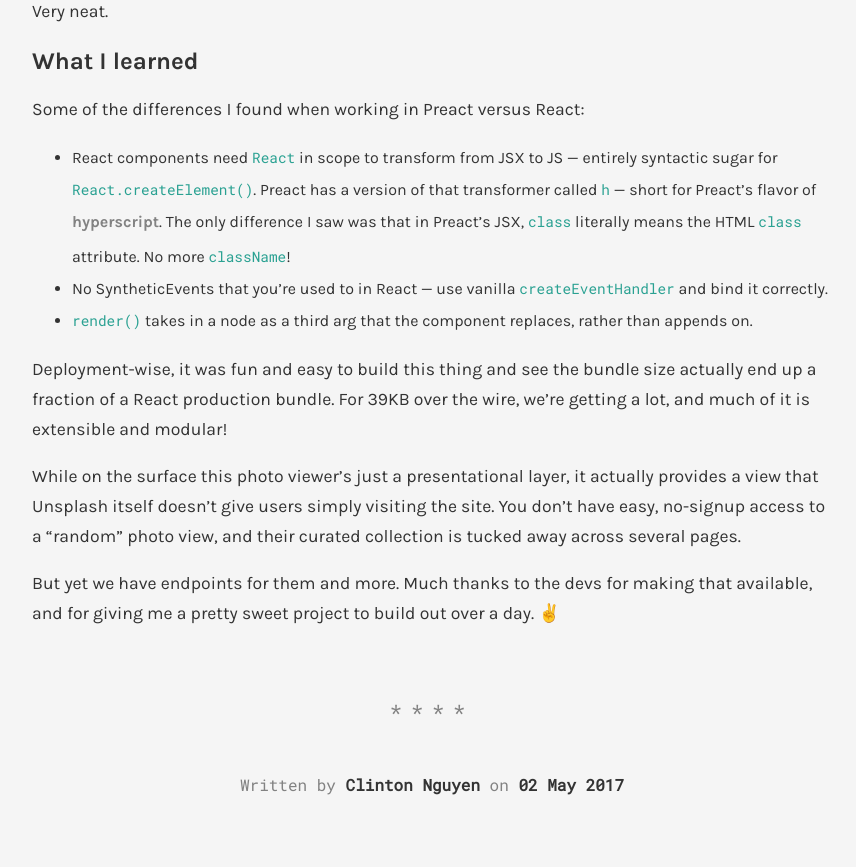
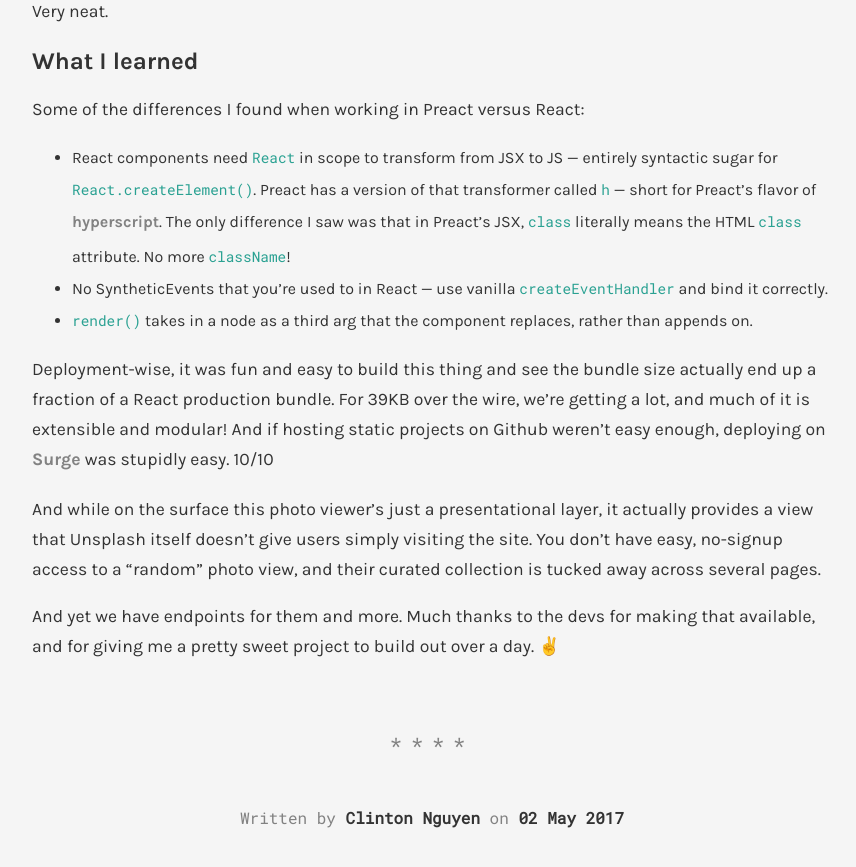
Before and after one commit to clintonn/clintonn.github.io, a Jekyll site: the page built from _posts/2017-05-01-unwave-photo-viewer.md, in a window 1280 px wide and 900 px high, scrolled down 4996 px. Shown: the top 867 px of the window, without its empty margins (208-1064 px from the left). Built offline with Jekyll 4.4.1, drawn with Linux system fonts in a browser that asks for light colours.

Commit message:
Addtl notes for Unwave

```diff
--- a/_posts/2017-05-01-unwave-photo-viewer.md
+++ b/_posts/2017-05-01-unwave-photo-viewer.md
@@ -13,7 +13,7 @@
 
 Like well-informed listicles or shortform articles, they have their purpose — to be readily digestible and be a tangible for your technical ability. Here's looking at you, employers.
 
-That's all leading me to say I made a small thing and I finally made something that 1) works, and 2) explains itself. It's called **Unwave**, and you can see [a working demo of it here](http://splash.surge.sh).
+That's all leading me to say I made a small thing and I finally made something that 1) works, and 2) explains itself. It's called **Unwave**, and you can see [a working demo of it here](http://unwave.surge.sh).
 
 ## The prompt
 
@@ -134,8 +134,8 @@
 - No SyntheticEvents that you're used to in React — use vanilla `createEventHandler` and bind it correctly.
 - `render()` takes in a node as a third arg that the component replaces, rather than appends on.
 
-Deployment-wise, it was fun and easy to build this thing and see the bundle size actually end up a fraction of a React production bundle. For 39KB over the wire, we're getting a lot, and much of it is extensible and modular!
+Deployment-wise, it was fun and easy to build this thing and see the bundle size actually end up a fraction of a React production bundle. For 39KB over the wire, we're getting a lot, and much of it is extensible and modular! And if hosting static projects on Github weren't easy enough, deploying on [Surge](https://surge.sh) was stupidly easy. 10/10
 
-While on the surface this photo viewer's just a presentational layer, it actually provides a view that Unsplash itself doesn't give users simply visiting the site. You don't have easy, no-signup access to a "random" photo view, and their curated collection is tucked away across several pages.
+And while on the surface this photo viewer's just a presentational layer, it actually provides a view that Unsplash itself doesn't give users simply visiting the site. You don't have easy, no-signup access to a "random" photo view, and their curated collection is tucked away across several pages.
 
-But yet we have endpoints for them and more. Much thanks to the devs for making that available, and for giving me a pretty sweet project to build out over a day. ✌️
+And yet we have endpoints for them and more. Much thanks to the devs for making that available, and for giving me a pretty sweet project to build out over a day. ✌️
```
